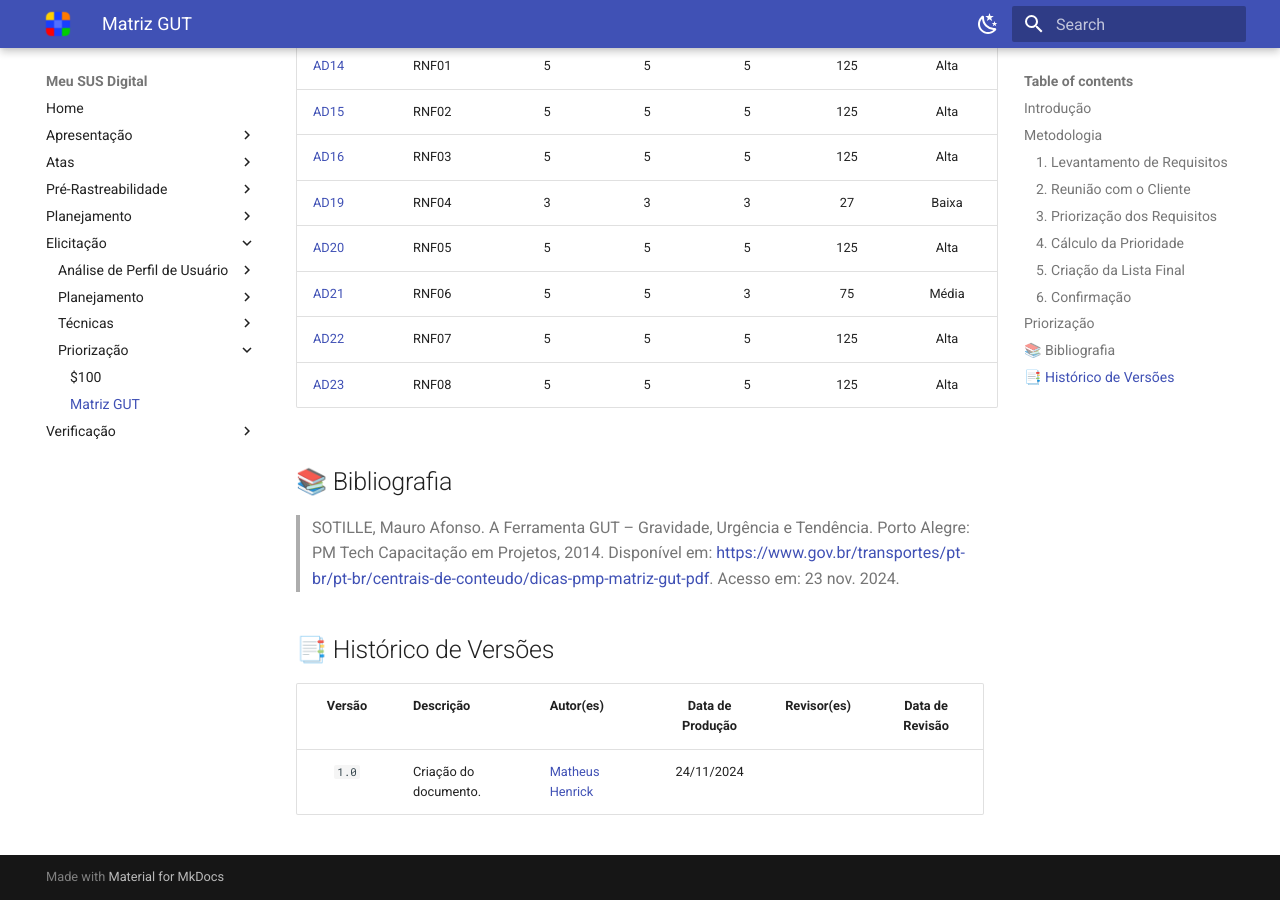
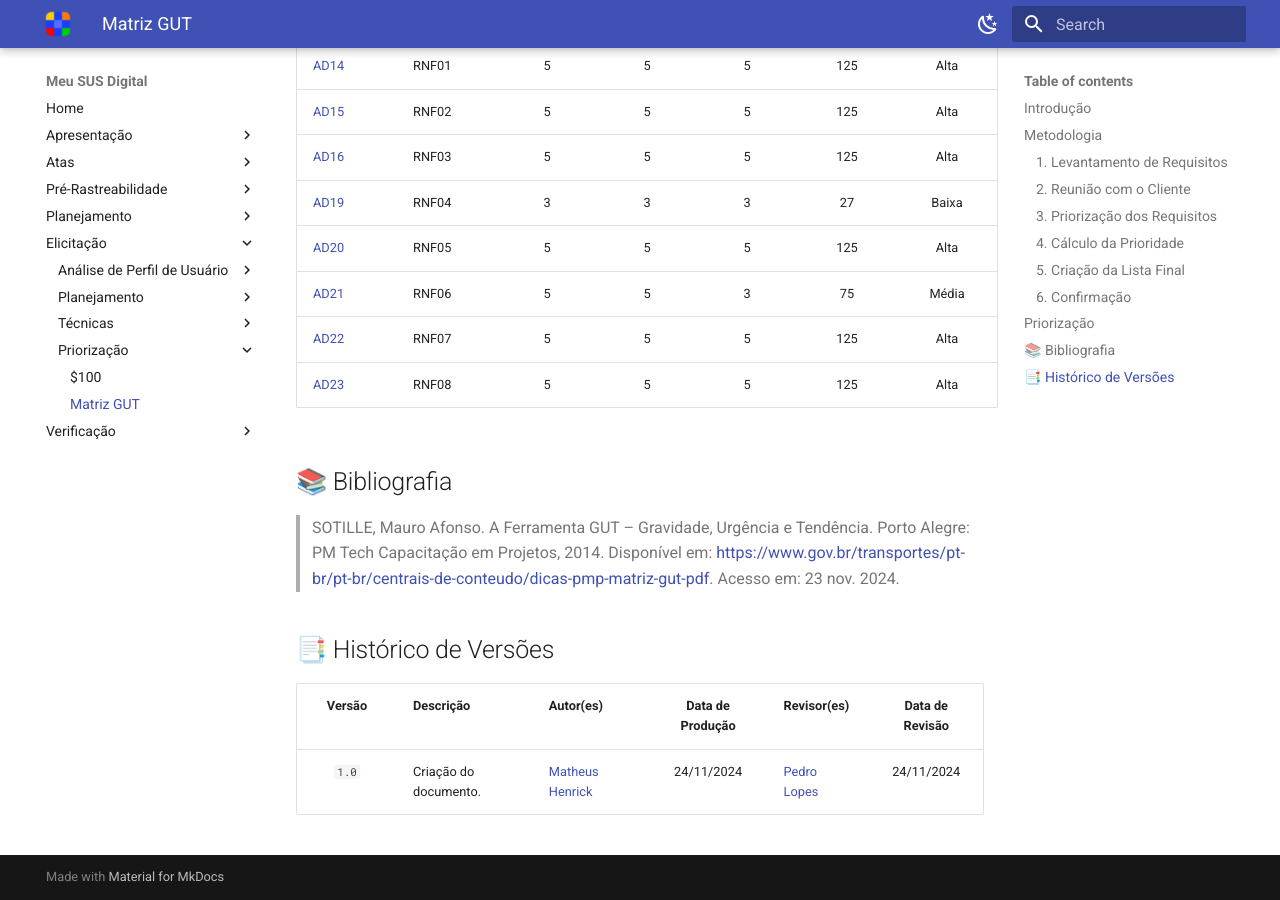
Before and after one commit to Requisitos-de-Software/2024.2-MeuSUSDigital, an MkDocs documentation site: the page built from docs/elicitacao/priorizacao/matriz-gut.md, in a window 1280 px wide and 900 px high, scrolled down 3333 px. Built offline with MkDocs 1.6.1 and Material for MkDocs 9.7.7, drawn with Linux system fonts in a browser that asks for light colours.

Commit message:
Update matriz-gut.md

```diff
--- a/docs/elicitacao/priorizacao/matriz-gut.md
+++ b/docs/elicitacao/priorizacao/matriz-gut.md
@@ -112,4 +112,4 @@ Após a validação do cliente, a lista priorizada foi consolidada, servindo com
 
 | Versão | Descrição | Autor(es) | Data de Produção | Revisor(es) | Data de Revisão |
 | :----: | --------- | --------- | :--------------: | ----------- | :-------------: |
-| `1.0`  | Criação do documento. | [Matheus Henrick](https://github.com/MatheusHenrickSantos) | 24/11/2024 |  |  |
+| `1.0`  | Criação do documento. | [Matheus Henrick](https://github.com/MatheusHenrickSantos) | 24/11/2024 | [Pedro Lopes](https://github.com/pLopess) | 24/11/2024 |
```
